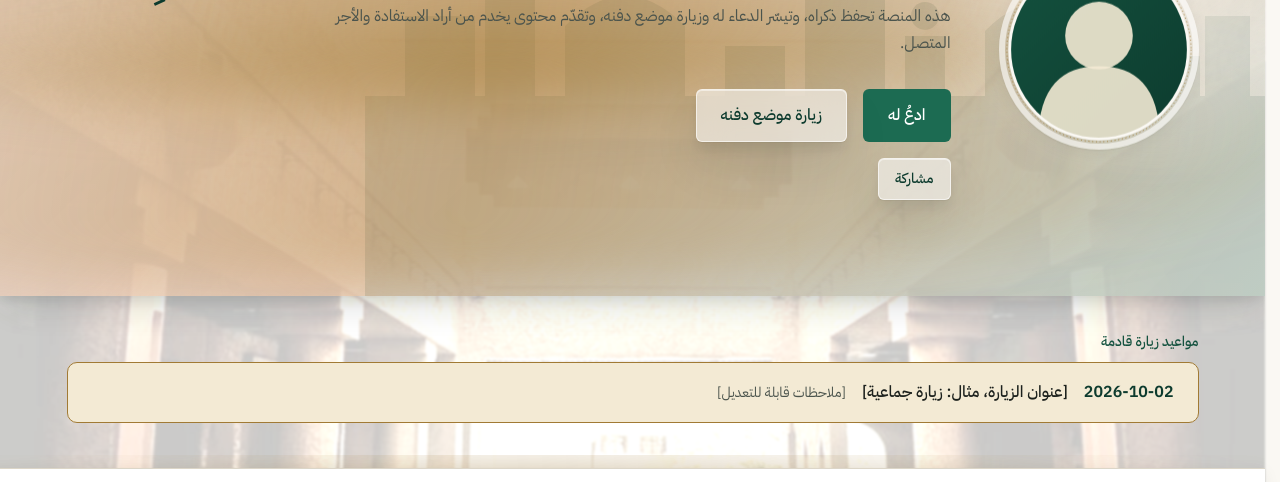
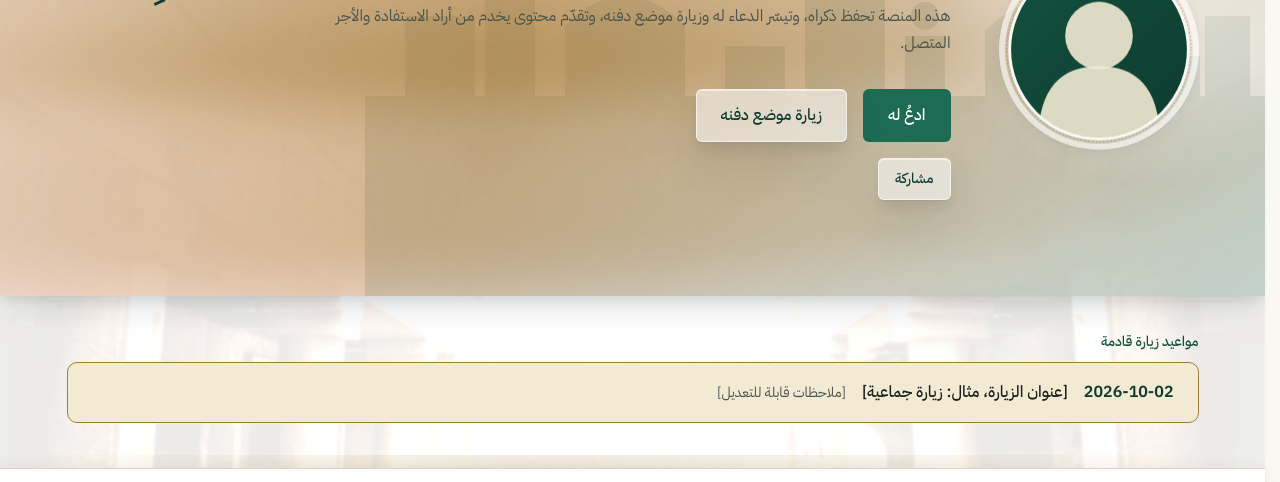
Before and after one commit to sriharsh-2003/Father-Charity-Site, a website: page index.html in a window 1280 px wide. Shown: the part 257-739 px from the top of the page. Drawn offline with Linux system fonts and the light colour scheme; no server answers.

Commit message:
Increase opacity from 0.60 to 0.70

```diff
--- a/assets/css/main.css
+++ b/assets/css/main.css
@@ -98,7 +98,7 @@ html.no-photo-backdrop .page-backdrop { display: none; }
      faint to register as an intentional background at all. If this swings
      too far the other way, it's this one number to move back toward
      0.5-0.6 for a middle ground. */
-  opacity: 0.60;
+  opacity: 0.70;
 }
 
 /* Respect reduced motion */
```
